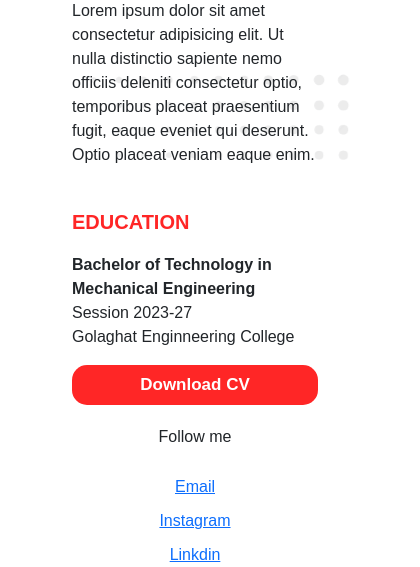
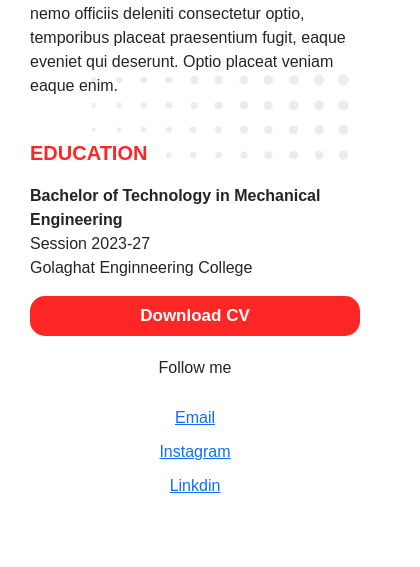
Before and after one commit to marbar6/project-3, a plain HTML site: page about/about.html in a window 390 px wide. Shown: the part 694-1261 px from the top of the page, 420 px wide, since content can reach past the window. After the commit the page ends 1192 px from the top, so only its background shows below. Drawn offline with nearby package versions, Linux system fonts and the light colour scheme.

Commit message:
New Modified

```diff
--- a/about/style-about.css
+++ b/about/style-about.css
@@ -88,7 +88,7 @@
     }
     .details-about{
         margin-top: 30px;
-        width: 100%;
+        width: 450px;
     }
     .details-about-intro{
         font-size: 17px;
```
